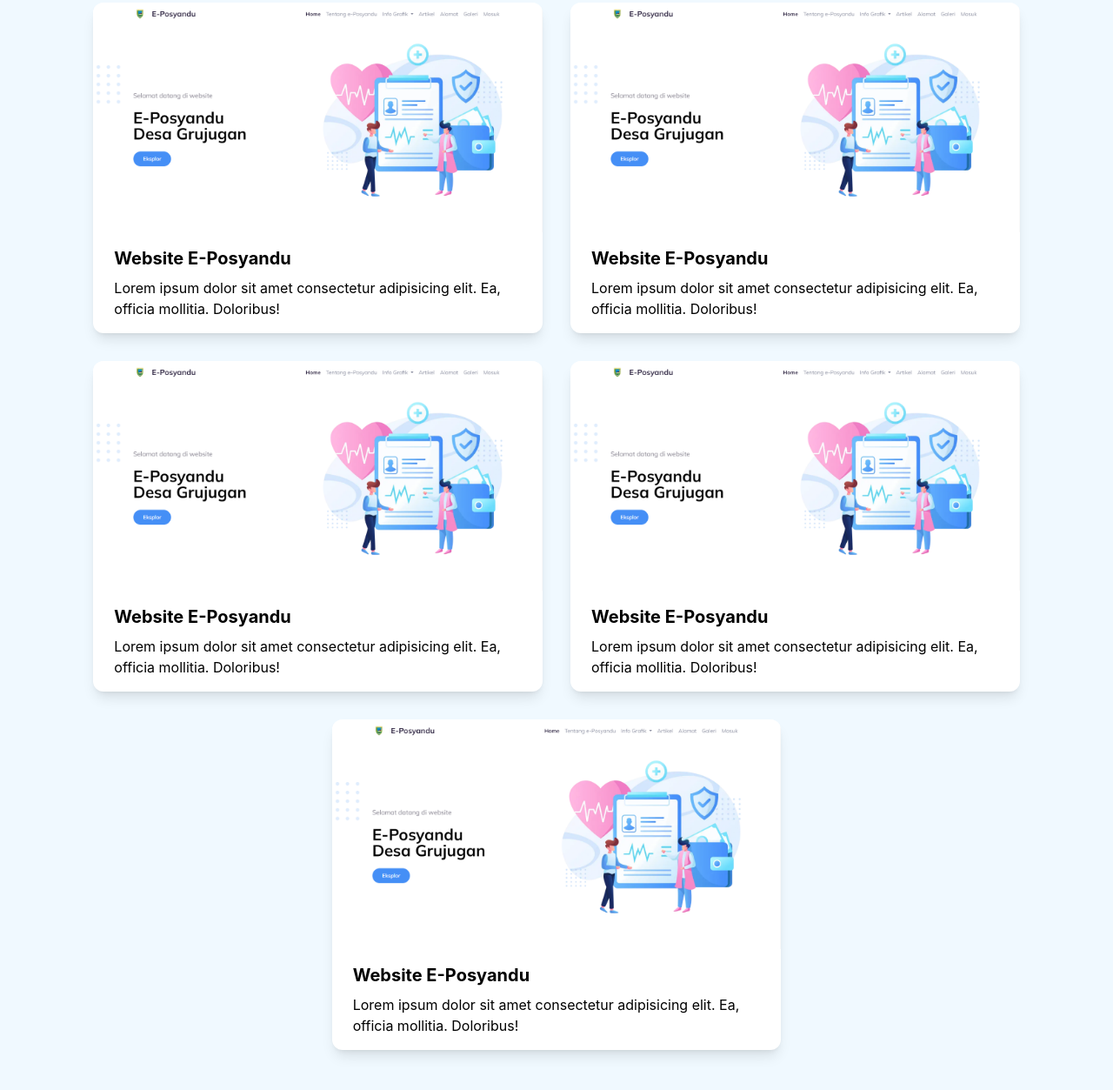
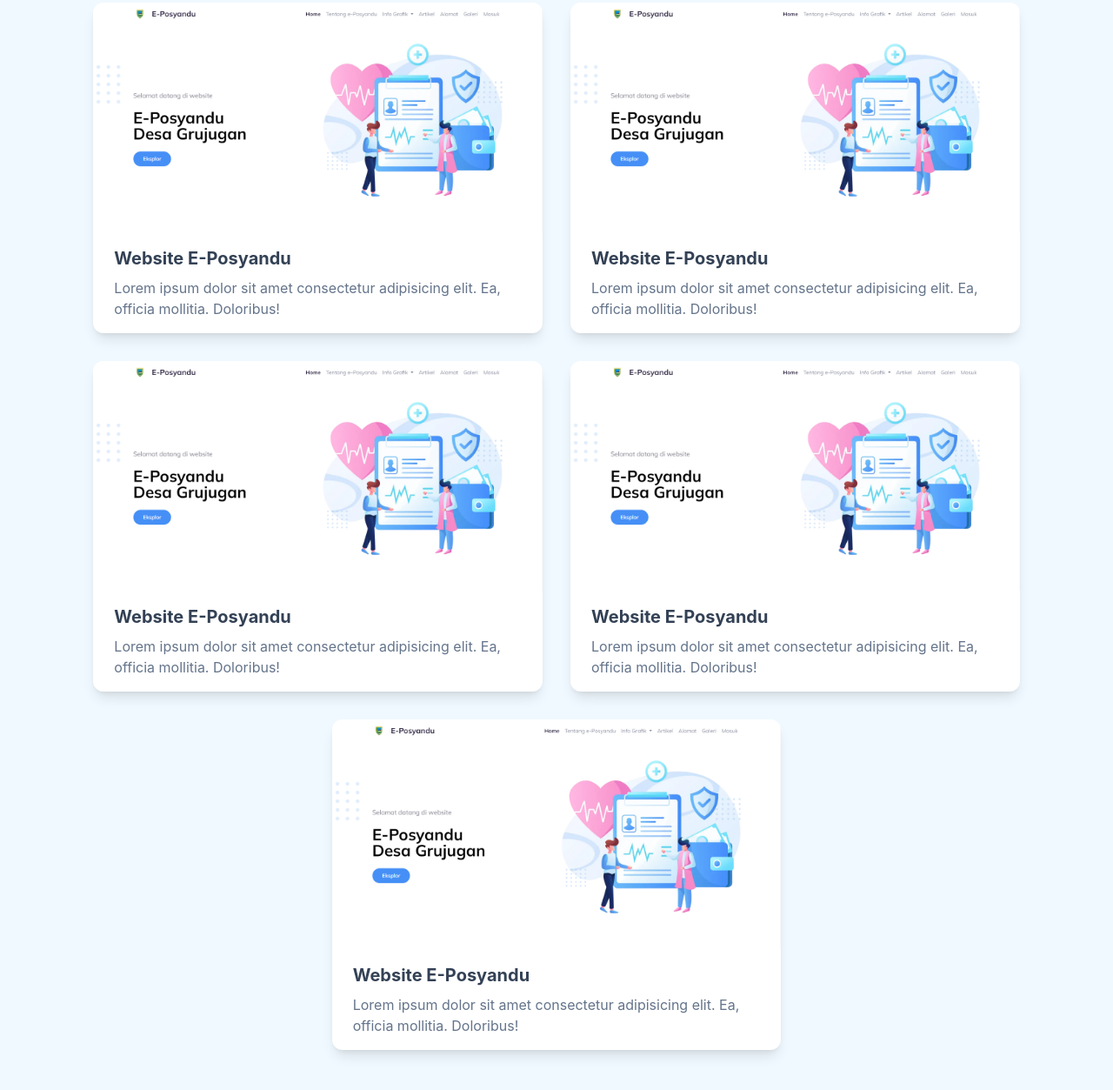
Before and after one commit to rendiputra/rendiputra.github.io, a website: page index.html in a window 1280 px wide. Shown: the part 1333-2586 px from the top of the page at 87% size. Drawn offline with Linux system fonts and the light colour scheme.

Commit message:
minor update

```diff
--- a/index.html
+++ b/index.html
@@ -76,12 +76,12 @@
         <div class="container">
             <div class="flex flex-wrap">
                 <div class="w-full px-4 mb-10 lg:w-1/2">
-                    <h3 class="font-bold uppercase text-primary text-xl mb-3 lg:text-2xl">Tentang Saya</h3>
-                    <p class="font-medium text-base text-secondary max-w-xl leading-relaxed">Software Engineering student at Telkom Institute of Technology Purwokerto with a strong background in backend development. Possessing 3 years of experience working on various web-based projects, I am enthusiastic about learning new technologies and advancing my skills in software development. With a passion for problem-solving and a drive for excellence, I am seeking opportunities to contribute my expertise and make a meaningful impact in the field of software engineering.</p>
+                    <h3 class="font-semibold uppercase text-primary text-xl mb-3 lg:text-2xl">Tentang Saya</h3>
+                    <p class="font-normal text-base text-secondary max-w-xl leading-relaxed lg:font-medium">Software Engineering student at Telkom Institute of Technology Purwokerto with a strong background in backend development. Possessing 3 years of experience working on various web-based projects, I am enthusiastic about learning new technologies and advancing my skills in software development. With a passion for problem-solving and a drive for excellence, I am seeking opportunities to contribute my expertise and make a meaningful impact in the field of software engineering.</p>
                 </div>
                 <div class="w-full px-4 mb-10 lg:w-1/2">
                     <h3 class="font-bold uppercase text-primary text-xl mb-3 lg:text-2xl"> Mari berteman </h3>
-                    <p class="font-medium text-base text-secondary max-w-xl mb-6 leading-relaxed">Lorem ipsum dolor sit amet consectetur adipisicing elit. Nobis repudiandae debitis dolor deleniti illo atque eveniet?</p>
+                    <p class="font-normal text-base text-secondary max-w-xl mb-6 leading-relaxed lg:font-medium">Lorem ipsum dolor sit amet consectetur adipisicing elit. Nobis repudiandae debitis dolor deleniti illo atque eveniet?</p>
                     <div class="flex items-center">
                         <!-- Instagram -->
                         <a href="https://instagram.com/rendiputrapradana" target="_blank" class="w-9 h-9 rounded-full mr-3 flex justify-center border border-slate-300 hover:border-primary hover:bg-primary hover:text-white">
@@ -115,7 +115,7 @@
                     <h4 class="font-semibold uppercase text-2xl text-primary mb-5">Portofolio</h4>
                     <hr class="w-32 h-1 mx-auto my-4 bg-slate-600 border-0 rounded md:my-5 dark:bg-gray-700">
                     <!-- <h2 class="font-bold text-dark text-3xl mb-4">Project terbaru</h2> -->
-                    <p class="font-medium text-md text-secondary leading-relaxed">
+                    <p class="font-normal text-md text-secondary leading-relaxed lg:font-medium">
                         Lorem ipsum dolor, sit amet consectetur adipisicing elit. Consequuntur vel eum a rem delectus explicabo porro repellat est dolores natus.
                     </p>
                 </div>
@@ -125,8 +125,8 @@
                 <div class="rounded-xl overflow-hidden shadow-lg bg-white m-4 md:w-5/12">
                     <img class="w-full" src="dist/img/1.PNG" alt="Sunset in the mountains">
                     <div class="px-6 py-4">
-                      <div class="font-bold text-xl mb-2">Website E-Posyandu</div>
-                      <p class="text-secondary-700 text-medium">
+                      <div class="font-bold text-xl mb-2 text-slate-700">Website E-Posyandu</div>
+                      <p class="text-secondary text-normal lg:text-medium">
                         Lorem ipsum dolor sit amet consectetur adipisicing elit. Ea, officia mollitia. Doloribus!
                       </p>
                     </div>
@@ -134,8 +134,8 @@
                 <div class="rounded-xl overflow-hidden shadow-lg bg-white m-4 md:w-5/12">
                     <img class="w-full" src="dist/img/1.PNG" alt="Sunset in the mountains">
                     <div class="px-6 py-4">
-                      <div class="font-bold text-xl mb-2">Website E-Posyandu</div>
-                      <p class="text-secondary-700 text-medium">
+                      <div class="font-bold text-xl mb-2 text-slate-700">Website E-Posyandu</div>
+                      <p class="text-secondary text-normal lg:text-medium">
                         Lorem ipsum dolor sit amet consectetur adipisicing elit. Ea, officia mollitia. Doloribus!
                       </p>
                     </div>
@@ -143,8 +143,8 @@
                 <div class="rounded-xl overflow-hidden shadow-lg bg-white m-4 md:w-5/12">
                     <img class="w-full" src="dist/img/1.PNG" alt="Sunset in the mountains">
                     <div class="px-6 py-4">
-                      <div class="font-bold text-xl mb-2">Website E-Posyandu</div>
-                      <p class="text-secondary-700 text-medium">
+                      <div class="font-bold text-xl mb-2 text-slate-700">Website E-Posyandu</div>
+                      <p class="text-secondary text-normal lg:text-medium">
                         Lorem ipsum dolor sit amet consectetur adipisicing elit. Ea, officia mollitia. Doloribus!
                       </p>
                     </div>
@@ -152,8 +152,8 @@
                 <div class="rounded-xl overflow-hidden shadow-lg bg-white m-4 md:w-5/12">
                     <img class="w-full" src="dist/img/1.PNG" alt="Sunset in the mountains">
                     <div class="px-6 py-4">
-                      <div class="font-bold text-xl mb-2">Website E-Posyandu</div>
-                      <p class="text-secondary-700 text-medium">
+                      <div class="font-bold text-xl mb-2 text-slate-700">Website E-Posyandu</div>
+                      <p class="text-secondary text-normal lg:text-medium">
                         Lorem ipsum dolor sit amet consectetur adipisicing elit. Ea, officia mollitia. Doloribus!
                       </p>
                     </div>
@@ -161,8 +161,8 @@
                 <div class="rounded-xl overflow-hidden shadow-lg bg-white m-4 md:w-5/12">
                     <img class="w-full" src="dist/img/1.PNG" alt="Sunset in the mountains">
                     <div class="px-6 py-4">
-                      <div class="font-bold text-xl mb-2">Website E-Posyandu</div>
-                      <p class="text-secondary-700 text-medium">
+                      <div class="font-bold text-xl mb-2 text-slate-700">Website E-Posyandu</div>
+                      <p class="text-secondary text-normal lg:text-medium">
                         Lorem ipsum dolor sit amet consectetur adipisicing elit. Ea, officia mollitia. Doloribus!
                       </p>
                     </div>
```
Also changed, not shown: dist/output.css.
